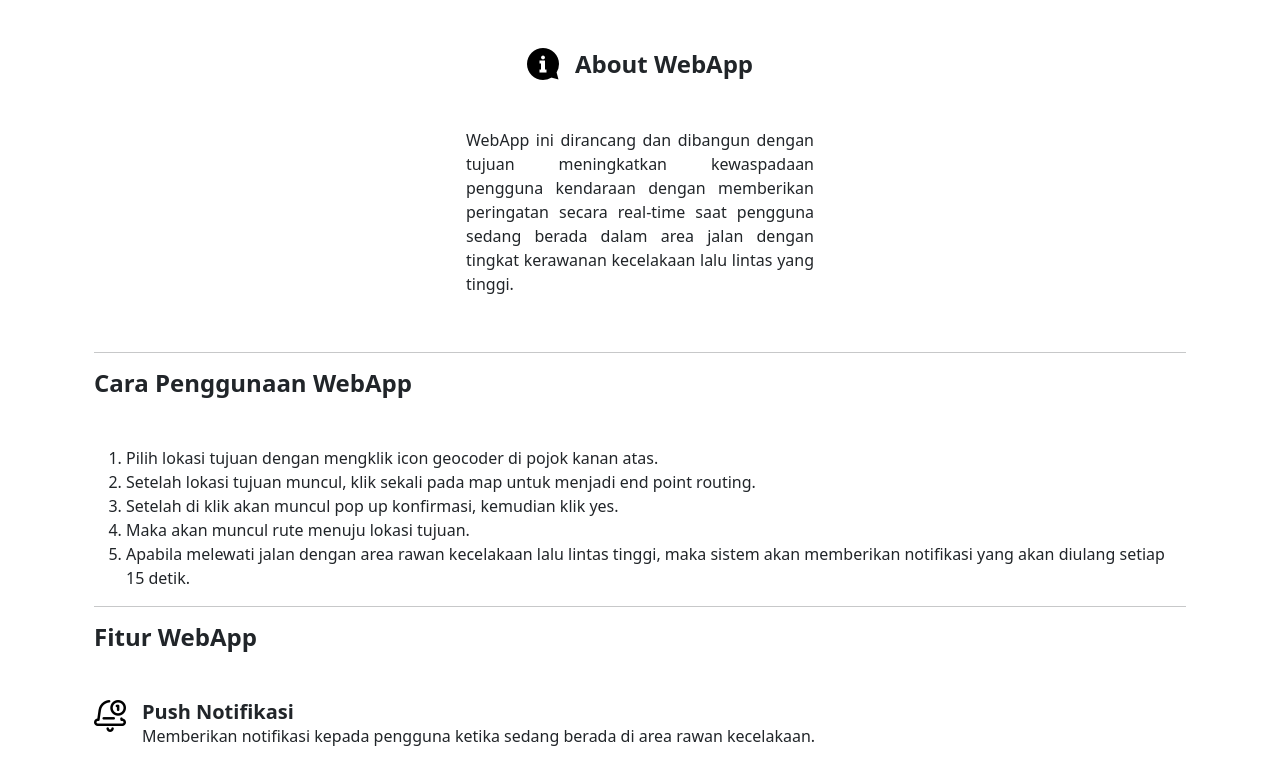
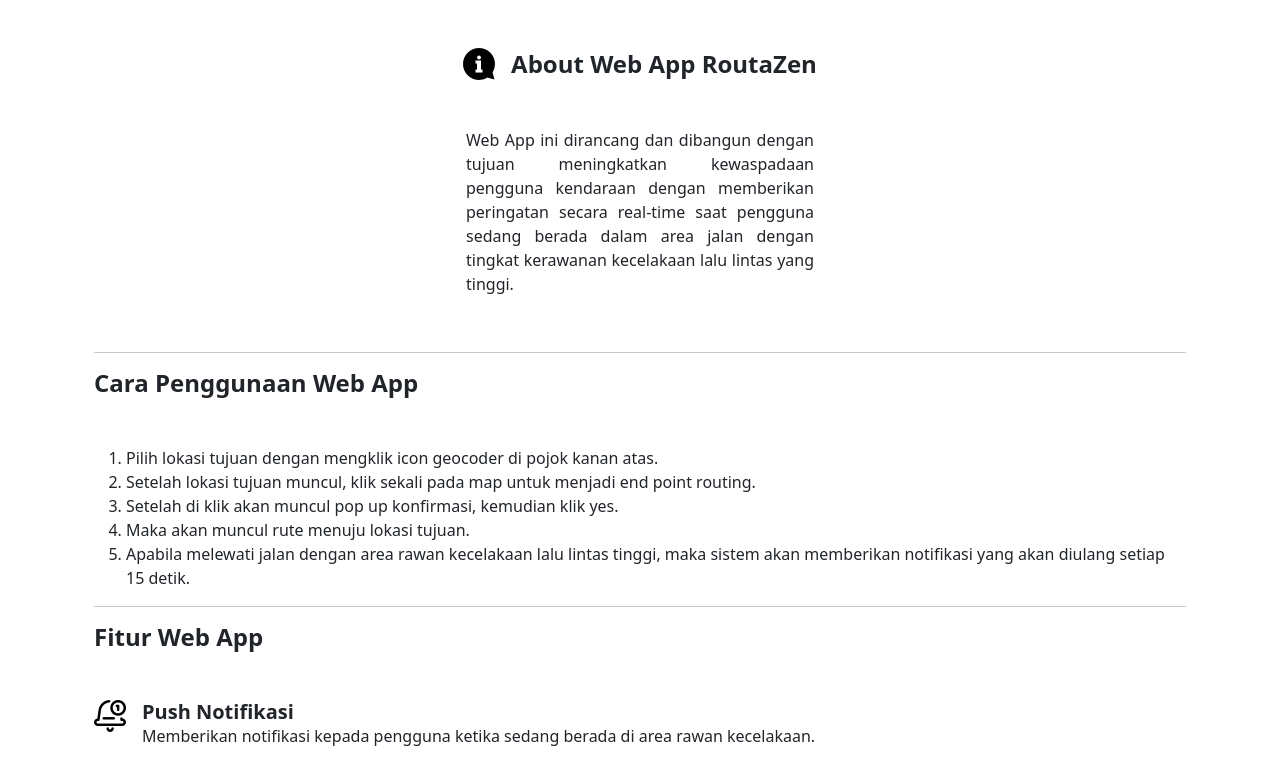
Before and after one commit to amhadid/Project-PWA-RoutaZen, a website: page about-app.html in a window 1280 px wide. Shown: the top 761 px of the page. Drawn offline with nearby package versions, Linux system fonts and the light colour scheme.

Commit message:
about-app.html

```diff
--- a/about-app.html
+++ b/about-app.html
@@ -5,10 +5,10 @@
     <meta name="viewport" content="width=device-width, initial-scale=1, shrink-to-fit=no" />
     <meta name="description" content="" />
     <meta name="author" content="" />
-    <title>About App</title>
+    <title>About Web App</title>
 
     <!-- Fav Icons -->
-    <link href="./Assets/img/logo-undip.png" rel="icon">
+    <link href="./Assets/img/logo-app.png" rel="icon">
 
     <link href="./style/styles.css" rel="stylesheet" />
     <link rel="stylesheet" href="./style/about-app.css">
@@ -35,20 +35,20 @@
         <div class="col d-flex align-items-center justify-content-center">
             <img src="./Assets/img/about-app/information.png" class="img-fluid me-3" alt="Featured Icon">
             <div>
-                <h4 class="fw-bold mb-0">About WebApp</h4>
+                <h4 class="fw-bold mb-0">About Web App RoutaZen</h4>
             </div>
         </div>
         <div class="row g-4 py-5 row-cols-1 row-cols-lg-3">
         <div class="col d-flex align-items-start">
             <div>
-                <p>WebApp ini dirancang dan dibangun dengan tujuan meningkatkan kewaspadaan pengguna kendaraan dengan memberikan peringatan secara real-time saat pengguna sedang berada dalam area jalan dengan tingkat kerawanan kecelakaan lalu lintas yang tinggi.</p>
+                <p>Web App ini dirancang dan dibangun dengan tujuan meningkatkan kewaspadaan pengguna kendaraan dengan memberikan peringatan secara real-time saat pengguna sedang berada dalam area jalan dengan tingkat kerawanan kecelakaan lalu lintas yang tinggi.</p>
             </div>
         </div>
         </div>
 
         <hr>
 
-        <h4 class="fw-bold mb-0">Cara Penggunaan WebApp</h4>
+        <h4 class="fw-bold mb-0">Cara Penggunaan Web App</h4>
         <div class="row g-4 py-5 row-cols-1 row-cols-lg-3"></div>
         <ol>
             <li>Pilih lokasi tujuan dengan mengklik icon geocoder di pojok kanan atas.</li>
@@ -60,7 +60,7 @@
 
         <hr>
 
-        <h4 class="fw-bold mb-0">Fitur WebApp</h4>
+        <h4 class="fw-bold mb-0">Fitur Web App</h4>
         <div class="row g-4 py-5 row-cols-1 row-cols-lg-3"></div>
             <div class="col d-flex align-items-start">
                 <img src="./Assets/img/about-app/notification.png" class="img-fluid me-3" alt="Featured Icon">
```
